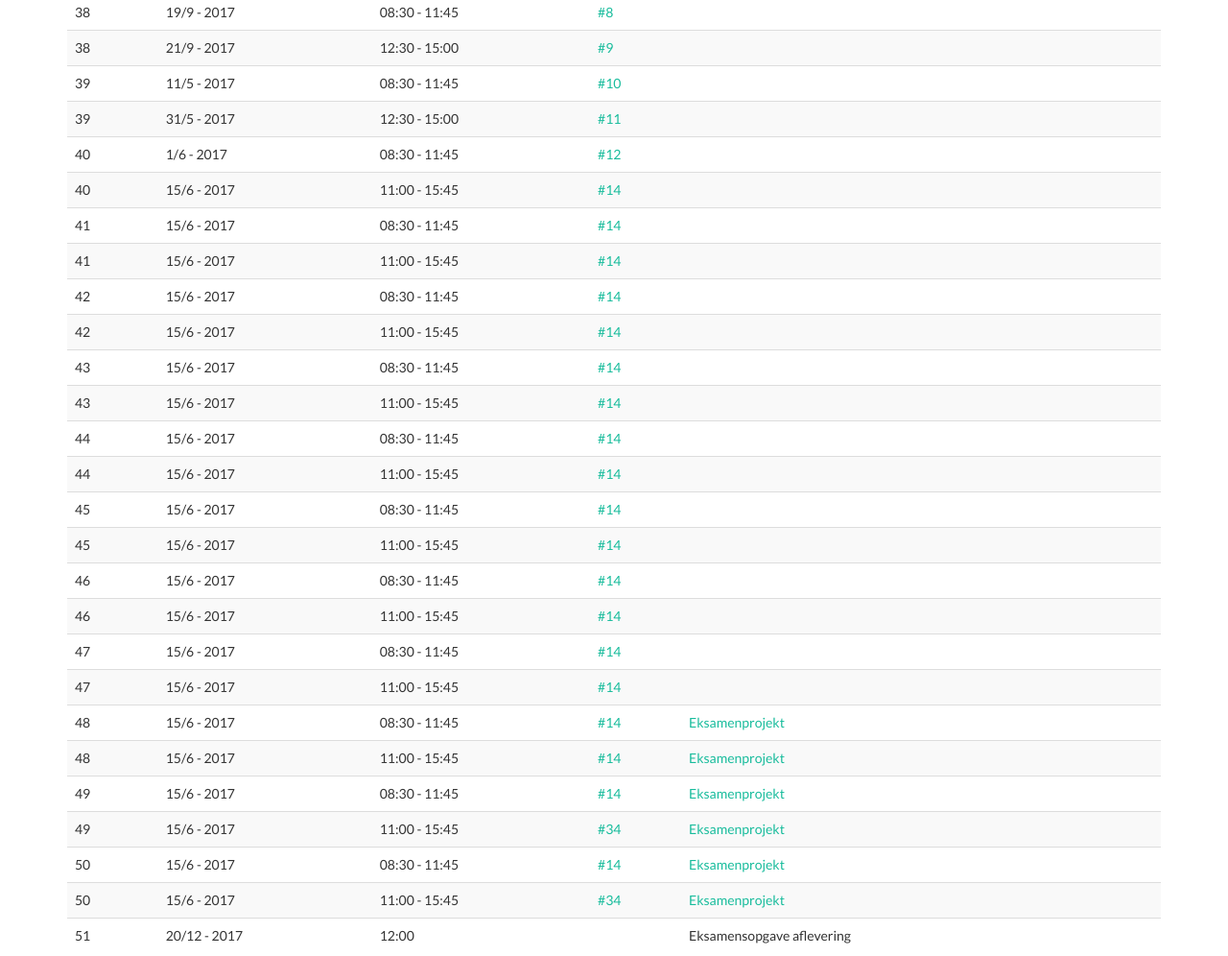
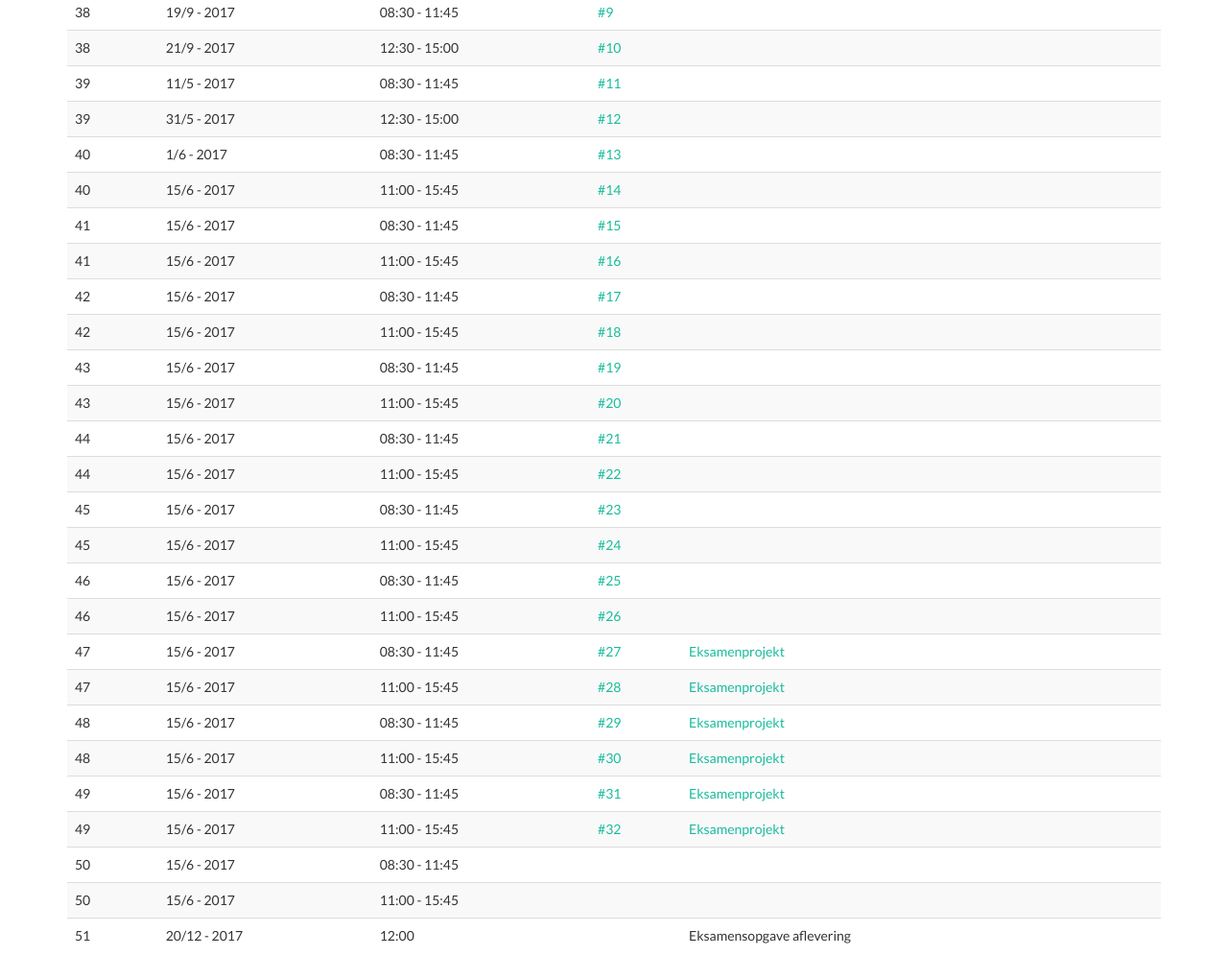
Before and after one commit to dat17v1/dat17v1.github.io, a plain HTML site: page index.html in a window 1280 px wide. Shown: the part 499-1495 px from the top of the page at 96% size. Drawn offline with nearby package versions, Linux system fonts and the light colour scheme.

Commit message:
datoer ok

```diff
--- a/index.html
+++ b/index.html
@@ -145,21 +145,21 @@
                     <td>38</td>
                     <td>19/9 - 2017</td>
                     <td>08:30 - 11:45</td>
-                    <td><a href="">#8</a></td>
+                    <td><a href="">#9</a></td>
                     <td><a href=""></a></td>
                 </tr>
                 <tr>
                     <td>38</td>
                     <td>21/9 - 2017</td>
                     <td>12:30 - 15:00</td>
-                    <td><a href="">#9</a></td>
+                    <td><a href="">#10</a></td>
                     <td><a href=""></a></td>
                 </tr>
                 <tr>
                     <td>39</td>
                     <td>11/5 - 2017</td>
                     <td>08:30 - 11:45</td>
-                    <td><a href="">#10</a></td>
+                    <td><a href="">#11</a></td>
                     <td>
                         <a href="" </a></td>
                 </tr>
@@ -168,14 +168,14 @@
                     <td>39</td>
                     <td>31/5 - 2017</td>
                     <td>12:30 - 15:00</td>
-                    <td><a href="">#11</a></td>
+                    <td><a href="">#12</a></td>
                     <td><a href=""></a></td>
                 </tr>
                 <tr>
                     <td>40</td>
                     <td>1/6 - 2017</td>
                     <td>08:30 - 11:45</td>
-                    <td><a href="">#12</a></td>
+                    <td><a href="">#13</a></td>
                     <td><a href=""></a></td>
                 </tr>
                 <tr>
@@ -189,141 +189,141 @@
                     <td>41</td>
                     <td>15/6 - 2017</td>
                     <td>08:30 - 11:45</td>
-                    <td><a href="">#14</a></td>
+                    <td><a href="">#15</a></td>
                     <td><a href=""></a></td>
                 </tr>
                 <tr>
                     <td>41</td>
                     <td>15/6 - 2017</td>
                     <td>11:00 - 15:45</td>
-                    <td><a href="">#14</a></td>
+                    <td><a href="">#16</a></td>
                     <td><a href=""></a></td>
                 </tr>
                 <tr>
                     <td>42</td>
                     <td>15/6 - 2017</td>
                     <td>08:30 - 11:45</td>
-                    <td><a href="">#14</a></td>
+                    <td><a href="">#17</a></td>
                     <td><a href=""></a></td>
                 </tr>
                 <tr>
                     <td>42</td>
                     <td>15/6 - 2017</td>
                     <td>11:00 - 15:45</td>
-                    <td><a href="">#14</a></td>
+                    <td><a href="">#18</a></td>
                     <td><a href=""></a></td>
                 </tr>
                 <tr>
                     <td>43</td>
                     <td>15/6 - 2017</td>
                     <td>08:30 - 11:45</td>
-                    <td><a href="">#14</a></td>
+                    <td><a href="">#19</a></td>
                     <td><a href=""></a></td>
                 </tr>
                 <tr>
                     <td>43</td>
                     <td>15/6 - 2017</td>
                     <td>11:00 - 15:45</td>
-                    <td><a href="">#14</a></td>
+                    <td><a href="">#20</a></td>
                     <td><a href=""></a></td>
                 </tr>
                 <tr>
                     <td>44</td>
                     <td>15/6 - 2017</td>
                     <td>08:30 - 11:45</td>
-                    <td><a href="">#14</a></td>
+                    <td><a href="">#21</a></td>
                     <td><a href=""></a></td>
                 </tr>
                 <tr>
                     <td>44</td>
                     <td>15/6 - 2017</td>
                     <td>11:00 - 15:45</td>
-                    <td><a href="">#14</a></td>
+                    <td><a href="">#22</a></td>
                     <td><a href=""></a></td>
                 </tr>
                 <tr>
                     <td>45</td>
                     <td>15/6 - 2017</td>
                     <td>08:30 - 11:45</td>
-                    <td><a href="">#14</a></td>
+                    <td><a href="">#23</a></td>
                     <td><a href=""></a></td>
                 </tr>
                 <tr>
                     <td>45</td>
                     <td>15/6 - 2017</td>
                     <td>11:00 - 15:45</td>
-                    <td><a href="">#14</a></td>
+                    <td><a href="">#24</a></td>
                     <td><a href=""></a></td>
                 </tr>
                 <tr>
                     <td>46</td>
                     <td>15/6 - 2017</td>
                     <td>08:30 - 11:45</td>
-                    <td><a href="">#14</a></td>
+                    <td><a href="">#25</a></td>
                     <td><a href=""></a></td>
                 </tr>
                 <tr>
                     <td>46</td>
                     <td>15/6 - 2017</td>
                     <td>11:00 - 15:45</td>
-                    <td><a href="">#14</a></td>
+                    <td><a href="">#26</a></td>
                     <td><a href=""></a></td>
                 </tr>
                 <tr>
                     <td>47</td>
                     <td>15/6 - 2017</td>
                     <td>08:30 - 11:45</td>
-                    <td><a href="">#14</a></td>
-                    <td><a href=""></a></td>
+                    <td><a href="">#27</a></td>
+                    <td><a href="">Eksamenprojekt</a></td>
                 </tr>
                 <tr>
                     <td>47</td>
                     <td>15/6 - 2017</td>
                     <td>11:00 - 15:45</td>
-                    <td><a href="">#14</a></td>
-                    <td><a href=""></a></td>
+                    <td><a href="">#28</a></td>
+                    <td><a href="">Eksamenprojekt</a></td>
                 </tr>
                 <tr>
                     <td>48</td>
                     <td>15/6 - 2017</td>
                     <td>08:30 - 11:45</td>
-                    <td><a href="">#14</a></td>
+                    <td><a href="">#29</a></td>
                     <td><a href="">Eksamenprojekt</a></td>
                 </tr>
                 <tr>
                     <td>48</td>
                     <td>15/6 - 2017</td>
                     <td>11:00 - 15:45</td>
-                    <td><a href="">#14</a></td>
+                    <td><a href="">#30</a></td>
                     <td><a href="">Eksamenprojekt</a></td>
                 </tr>
                  <tr>
                     <td>49</td>
                     <td>15/6 - 2017</td>
                     <td>08:30 - 11:45</td>
-                    <td><a href="">#14</a></td>
+                    <td><a href="">#31</a></td>
                     <td><a href="">Eksamenprojekt</a></td>
                 </tr>
                 <tr>
                     <td>49</td>
                     <td>15/6 - 2017</td>
                     <td>11:00 - 15:45</td>
-                    <td><a href="">#34</a></td>
+                    <td><a href="">#32</a></td>
                     <td><a href="">Eksamenprojekt</a></td>
                 </tr>
                 <tr>
                     <td>50</td>
                     <td>15/6 - 2017</td>
                     <td>08:30 - 11:45</td>
-                    <td><a href="">#14</a></td>
-                    <td><a href="">Eksamenprojekt</a></td>
+                    <td><a href=""></a></td>
+                    <td><a href=""></a></td>
                 </tr>
                 <tr>
                     <td>50</td>
                     <td>15/6 - 2017</td>
                     <td>11:00 - 15:45</td>
-                    <td><a href="">#34</a></td>
-                    <td><a href="">Eksamenprojekt</a></td>
+                    <td><a href=""></a></td>
+                    <td><a href=""></a></td>
                 </tr>
                 <tr>
                     <td>51</td>
```
